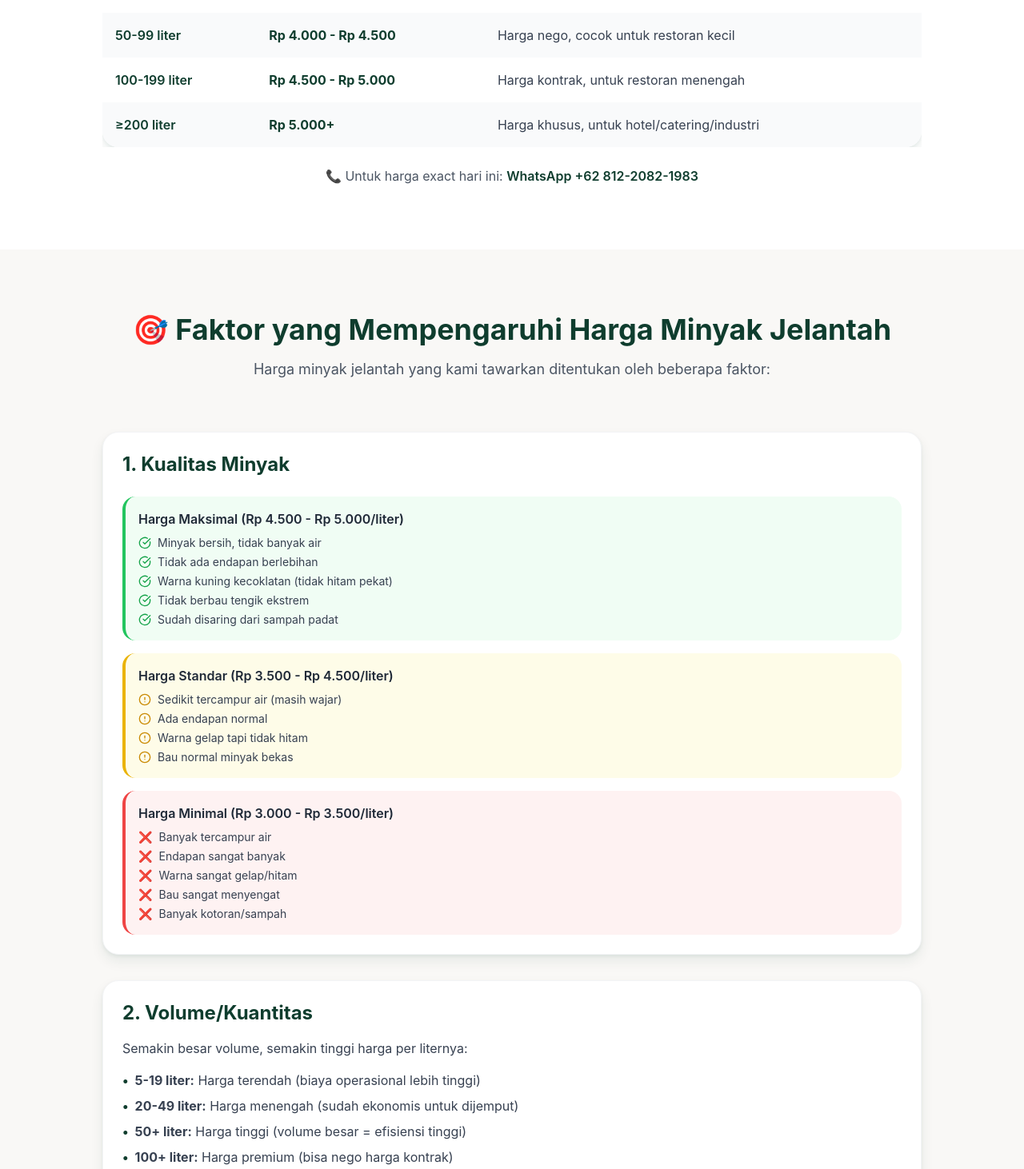
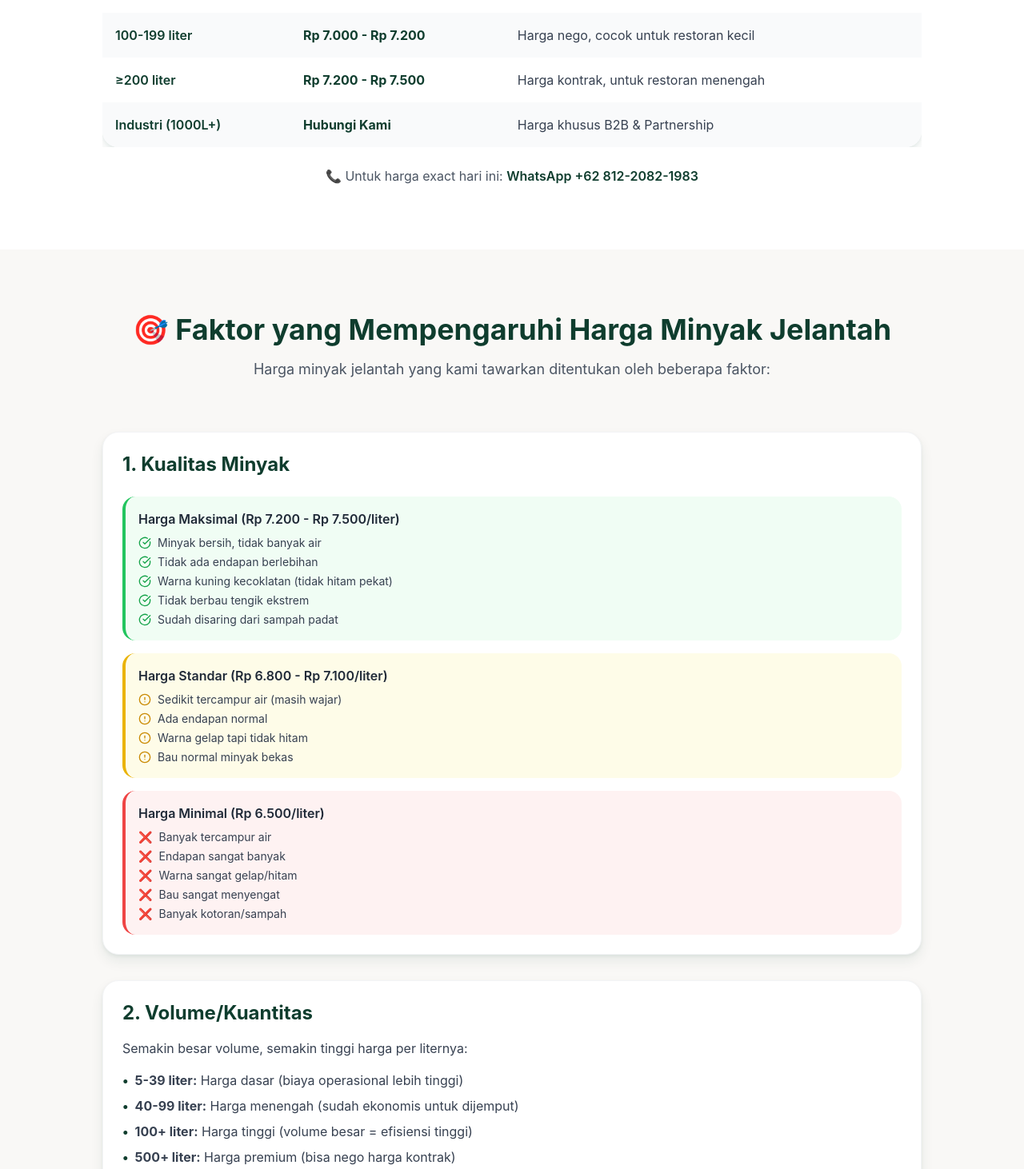
Before and after one commit to NexDesign-Agency/website-jelantahgo, a Next.js app: page /pricing in a window 1280 px wide. Shown: the part 1168-2630 px from the top of the page at 80% size. Built offline with nearby package versions, Linux system fonts and the light colour scheme.

Commit message:
Update pricing to Rp 6.500-7.500 and min pickup to 40L

```diff
--- a/src/app/about/page.tsx
+++ b/src/app/about/page.tsx
@@ -487,7 +487,7 @@ export default function AboutPage() {
                 {
                   number: '3',
                   title: 'Penjemputan/Antar',
-                  description: 'Min. 20L kami jemput gratis | <20L bisa antar ke kantor kami.',
+                  description: 'Min. 40L kami jemput gratis | <40L bisa antar ke kantor kami.',
                 },
                 {
                   number: '4',
@@ -646,7 +646,7 @@ export default function AboutPage() {
 
             <div className="card-premium">
               <p className="text-gray-700 mb-2">
-                <strong>Layanan Penjemputan:</strong> Kami menyediakan layanan penjemputan ke seluruh Jakarta untuk volume minimal 20 liter. Untuk volume di bawah itu, Anda bisa antar langsung ke kantor kami.
+                <strong>Layanan Penjemputan:</strong> Kami menyediakan layanan penjemputan ke seluruh Jakarta untuk volume minimal 40 liter. Untuk volume di bawah itu, Anda bisa antar langsung ke kantor kami.
               </p>
               <p className="text-gray-700">
                 <strong>Rencana Ekspansi:</strong> Sebagai pengepul minyak jelantah yang terus berkembang, kami berencana membuka layanan di Tangerang, Bekasi, Depok, dan Bogor dalam waktu dekat. Stay tuned!
--- a/src/app/pricing/page.tsx
+++ b/src/app/pricing/page.tsx
@@ -12,13 +12,13 @@ import FAQSchema from '@/components/FAQSchema'
 
 export const metadata: Metadata = {
   title: 'Harga Minyak Jelantah Jakarta 2025 | JelantahGO',
-  description: 'Update harga minyak jelantah terbaru di Jakarta 2025: Rp 7.500-8.500/liter. Bayar tunai/transfer langsung, penjemputan gratis ≥40L. Cek harga sekarang!',
+  description: 'Update harga minyak jelantah terbaru di Jakarta 2025: Rp 6.500-7.500/liter. Bayar tunai/transfer langsung, penjemputan gratis ≥40L. Cek harga sekarang!',
   alternates: {
     canonical: 'https://jelantahgo.com/pricing',
   },
   openGraph: {
     title: 'Harga Minyak Jelantah Jakarta 2025 | JelantahGO',
-    description: 'Update harga minyak jelantah terbaru di Jakarta 2025: Rp 7.500-8.500/liter. Bayar tunai/transfer langsung, penjemputan gratis ≥40L.',
+    description: 'Update harga minyak jelantah terbaru di Jakarta 2025: Rp 6.500-7.500/liter. Bayar tunai/transfer langsung, penjemputan gratis ≥40L.',
     url: 'https://jelantahgo.com/pricing',
     siteName: 'JelantahGO',
     images: [
@@ -35,7 +35,7 @@ export const metadata: Metadata = {
   twitter: {
     card: 'summary_large_image',
     title: 'Harga Minyak Jelantah Jakarta 2025 | JelantahGO',
-    description: 'Update harga minyak jelantah terbaru di Jakarta 2025: Rp 7.500-8.500/liter. Bayar tunai/transfer langsung, penjemputan gratis ≥40L.',
+    description: 'Update harga minyak jelantah terbaru di Jakarta 2025: Rp 6.500-7.500/liter. Bayar tunai/transfer langsung, penjemputan gratis ≥40L.',
     images: ['https://res.cloudinary.com/dknswj9co/image/upload/v1761171104/jelantah-go_3_h1mz5u.webp'],
   },
 }
@@ -44,11 +44,11 @@ export default function PricingPage() {
   const faqs = [
     {
       question: 'Berapa harga minyak jelantah hari ini?',
-      answer: 'Harga terbaru berkisar Rp 3.000 - Rp 5.000/liter tergantung kualitas dan volume. Untuk harga exact hari ini, hubungi WhatsApp kami: +62 812-2082-1983',
+      answer: 'Harga terbaru berkisar Rp 6.500 - Rp 7.500/liter tergantung kualitas dan volume. Untuk harga exact hari ini, hubungi WhatsApp kami: +62 812-2082-1983',
     },
     {
       question: 'Apakah harga bisa nego?',
-      answer: 'Volume <20L: Harga fixed. Volume 20-49L: Bisa nego sedikit. Volume ≥50L: Bisa nego lebih baik. Kontrak rutin: Nego harga kontrak jangka panjang.',
+      answer: 'Volume <40L: Harga fixed. Volume 40-99L: Bisa nego sedikit. Volume ≥100L: Bisa nego lebih baik. Kontrak rutin: Nego harga kontrak jangka panjang.',
     },
     {
       question: 'Kenapa harga minyak jelantah berubah-ubah?',
@@ -56,7 +56,7 @@ export default function PricingPage() {
     },
     {
       question: 'Apakah ada biaya tambahan selain harga per liter?',
-      answer: 'TIDAK ADA! Penjemputan ≥20L: GRATIS. Tidak ada biaya admin. Tidak ada potongan tidak jelas. Yang di timbangan = yang Anda terima.',
+      answer: 'TIDAK ADA! Penjemputan ≥40L: GRATIS. Tidak ada biaya admin. Tidak ada potongan tidak jelas. Yang di timbangan = yang Anda terima.',
     },
     {
       question: 'Bagaimana cara dapat harga tertinggi?',
@@ -147,29 +147,29 @@ export default function PricingPage() {
                 <tbody>
                   {[
                     {
-                      volume: '5-19 liter',
-                      harga: 'Rp 3.000 - Rp 3.500',
+                      volume: '5-39 liter',
+                      harga: 'Rp 6.500',
                       keterangan: 'Untuk rumah tangga, antar sendiri ke kantor',
                     },
                     {
-                      volume: '20-49 liter',
-                      harga: 'Rp 3.500 - Rp 4.000',
+                      volume: '40-99 liter',
+                      harga: 'Rp 6.800 - Rp 7.000',
                       keterangan: 'Penjemputan GRATIS, cocok untuk warung',
                     },
                     {
-                      volume: '50-99 liter',
-                      harga: 'Rp 4.000 - Rp 4.500',
+                      volume: '100-199 liter',
+                      harga: 'Rp 7.000 - Rp 7.200',
                       keterangan: 'Harga nego, cocok untuk restoran kecil',
                     },
                     {
-                      volume: '100-199 liter',
-                      harga: 'Rp 4.500 - Rp 5.000',
+                      volume: '≥200 liter',
+                      harga: 'Rp 7.200 - Rp 7.500',
                       keterangan: 'Harga kontrak, untuk restoran menengah',
                     },
                     {
-                      volume: '≥200 liter',
-                      harga: 'Rp 5.000+',
-                      keterangan: 'Harga khusus, untuk hotel/catering/industri',
+                      volume: 'Industri (1000L+)',
+                      harga: 'Hubungi Kami',
+                      keterangan: 'Harga khusus B2B & Partnership',
                     },
                   ].map((row, index) => (
                     <tr key={index} className={index % 2 === 0 ? 'bg-gray-50' : 'bg-white'}>
@@ -206,7 +206,7 @@ export default function PricingPage() {
               <h3 className="text-2xl font-bold text-[#0F3D2E] mb-6">1. Kualitas Minyak</h3>
               <div className="space-y-4">
                 <div className="bg-green-50 p-4 rounded-card border-l-4 border-green-500">
-                  <h4 className="font-semibold text-gray-800 mb-2">Harga Maksimal (Rp 4.500 - Rp 5.000/liter)</h4>
+                  <h4 className="font-semibold text-gray-800 mb-2">Harga Maksimal (Rp 7.200 - Rp 7.500/liter)</h4>
                   <ul className="space-y-1 text-sm text-gray-700">
                     <li className="flex items-start gap-2">
                       <CheckCircle className="w-4 h-4 text-green-600 mt-0.5 flex-shrink-0" />
@@ -231,7 +231,7 @@ export default function PricingPage() {
                   </ul>
                 </div>
                 <div className="bg-yellow-50 p-4 rounded-card border-l-4 border-yellow-500">
-                  <h4 className="font-semibold text-gray-800 mb-2">Harga Standar (Rp 3.500 - Rp 4.500/liter)</h4>
+                  <h4 className="font-semibold text-gray-800 mb-2">Harga Standar (Rp 6.800 - Rp 7.100/liter)</h4>
                   <ul className="space-y-1 text-sm text-gray-700">
                     <li className="flex items-start gap-2">
                       <AlertCircle className="w-4 h-4 text-yellow-600 mt-0.5 flex-shrink-0" />
@@ -252,7 +252,7 @@ export default function PricingPage() {
                   </ul>
                 </div>
                 <div className="bg-red-50 p-4 rounded-card border-l-4 border-red-500">
-                  <h4 className="font-semibold text-gray-800 mb-2">Harga Minimal (Rp 3.000 - Rp 3.500/liter)</h4>
+                  <h4 className="font-semibold text-gray-800 mb-2">Harga Minimal (Rp 6.500/liter)</h4>
                   <ul className="space-y-1 text-sm text-gray-700">
                     <li className="flex items-start gap-2">
                       <span className="text-red-600 font-bold">❌</span>
@@ -286,23 +286,23 @@ export default function PricingPage() {
               <ul className="space-y-2 text-gray-700">
                 <li className="flex items-start gap-2">
                   <span className="font-bold text-[#0F3D2E]">•</span>
-                  <span><strong>5-19 liter:</strong> Harga terendah (biaya operasional lebih tinggi)</span>
+                  <span><strong>5-39 liter:</strong> Harga dasar (biaya operasional lebih tinggi)</span>
                 </li>
                 <li className="flex items-start gap-2">
                   <span className="font-bold text-[#0F3D2E]">•</span>
-                  <span><strong>20-49 liter:</strong> Harga menengah (sudah ekonomis untuk dijemput)</span>
+                  <span><strong>40-99 liter:</strong> Harga menengah (sudah ekonomis untuk dijemput)</span>
                 </li>
                 <li className="flex items-start gap-2">
                   <span className="font-bold text-[#0F3D2E]">•</span>
-                  <span><strong>50+ liter:</strong> Harga tinggi (volume besar = efisiensi tinggi)</span>
+                  <span><strong>100+ liter:</strong> Harga tinggi (volume besar = efisiensi tinggi)</span>
                 </li>
                 <li className="flex items-start gap-2">
                   <span className="font-bold text-[#0F3D2E]">•</span>
-                  <span><strong>100+ liter:</strong> Harga premium (bisa nego harga kontrak)</span>
+                  <span><strong>500+ liter:</strong> Harga premium (bisa nego harga kontrak)</span>
                 </li>
                 <li className="flex items-start gap-2">
                   <span className="font-bold text-[#0F3D2E]">•</span>
-                  <span><strong>200+ liter:</strong> Harga special (partnership jangka panjang)</span>
+                  <span><strong>1000+ liter:</strong> Harga special (partnership jangka panjang)</span>
                 </li>
               </ul>
             </div>
@@ -406,10 +406,10 @@ export default function PricingPage() {
                       'Volume: 15 liter',
                       'Kualitas: Standar (sedikit air)',
                       'Metode: Antar sendiri ke kantor',
-                      'Harga: Rp 3.500/liter',
+                      'Harga: Rp 6.500/liter',
                     ],
-                    calculation: '15 liter × Rp 3.500 = Rp 52.500',
-                    result: 'Yang Anda Terima: Rp 52.500 tunai/transfer',
+                    calculation: '15 liter × Rp 6.500 = Rp 97.500',
+                    result: 'Yang Anda Terima: Rp 97.500 tunai/transfer',
                   },
                   {
                     title: 'Contoh 2: Warung Gorengan',
@@ -417,10 +417,10 @@ export default function PricingPage() {
                       'Volume: 40 liter',
                       'Kualitas: Bagus (sudah disaring)',
                       'Metode: Dijemput gratis',
-                      'Harga: Rp 4.000/liter',
+                      'Harga: Rp 6.800/liter',
                     ],
-                    calculation: '40 liter × Rp 4.000 = Rp 160.000',
-                    result: 'Yang Anda Terima: Rp 160.000 tunai/transfer',
+                    calculation: '40 liter × Rp 6.800 = Rp 272.000',
+                    result: 'Yang Anda Terima: Rp 272.000 tunai/transfer',
                   },
                   {
                     title: 'Contoh 3: Restoran Padang',
@@ -428,10 +428,10 @@ export default function PricingPage() {
                       'Volume: 120 liter',
                       'Kualitas: Sangat bagus (bersih, sedikit air)',
                       'Metode: Dijemput, kontrak bulanan',
-                      'Harga: Rp 4.700/liter (harga kontrak)',
+                      'Harga: Rp 7.200/liter (harga kontrak)',
                     ],
-                    calculation: '120 liter × Rp 4.700 = Rp 564.000',
-                    result: 'Yang Anda Terima: Rp 564.000/bulan | Penghasilan Tahunan: Rp 564.000 × 12 = Rp 6.768.000/tahun',
+                    calculation: '120 liter × Rp 7.200 = Rp 864.000',
+                    result: 'Yang Anda Terima: Rp 864.000/bulan | Penghasilan Tahunan: Rp 864.000 × 12 = Rp 10.368.000/tahun',
                   },
                   {
                     title: 'Contoh 4: Hotel Bintang 3',
@@ -439,10 +439,10 @@ export default function PricingPage() {
                       'Volume: 350 liter',
                       'Kualitas: Premium (dikelola dengan baik)',
                       'Metode: Dijemput 2x/bulan, kontrak 6 bulan',
-                      'Harga: Rp 5.000/liter (harga partnership)',
+                      'Harga: Rp 7.500/liter (harga partnership)',
                     ],
-                    calculation: '350 liter × Rp 5.000 = Rp 1.750.000',
-                    result: 'Yang Anda Terima: Rp 1.750.000/bulan | Penghasilan Tahunan: Rp 1.750.000 × 12 = Rp 21.000.000/tahun',
+                    calculation: '350 liter × Rp 7.500 = Rp 2.625.000',
+                    result: 'Yang Anda Terima: Rp 2.625.000/bulan | Penghasilan Tahunan: Rp 2.625.000 × 12 = Rp 31.500.000/tahun',
                   },
                   {
                     title: 'Contoh 5: Agen Pengumpul RT',
@@ -450,10 +450,10 @@ export default function PricingPage() {
                       'Skenario: Ibu RT mengumpulkan dari 15 rumah tetangga',
                       'Volume: 10 liter/bulan per rumah',
                       'Total: 15 rumah × 10 liter = 150 liter',
-                      'Harga: Rp 4.500/liter (volume besar)',
+                      'Harga: Rp 7.000/liter (volume besar)',
                     ],
-                    calculation: '150 liter × Rp 4.500 = Rp 675.000',
-                    result: 'Margin Agen: Beli dari tetangga Rp 3.000/liter (Modal: Rp 450.000) | Jual ke JelantahGo: Rp 675.000 | Profit: Rp 225.000/bulan | Penghasilan Tahunan: Rp 2.700.000/tahun (Bisnis sampingan yang menguntungkan!)',
+                    calculation: '150 liter × Rp 7.000 = Rp 1.050.000',
+                    result: 'Margin Agen: Beli dari tetangga Rp 5.000/liter (Modal: Rp 750.000) | Jual ke JelantahGo: Rp 1.050.000 | Profit: Rp 300.000/bulan | Penghasilan Tahunan: Rp 3.600.000/tahun (Bisnis sampingan yang menguntungkan!)',
                   },
                 ].map((example, index) => (
                   <div key={index} className="bg-[#F9F8F6] p-6 rounded-card border border-gray-200">
@@ -510,7 +510,7 @@ export default function PricingPage() {
                 tips: [
                   {
                     subTitle: 'Volume Awal → Volume Target → Kenaikan Harga',
-                    description: '10 liter (Rp 3.000) → 30 liter (Rp 3.800) = +Rp 800/liter | 30 liter (Rp 3.800) → 60 liter (Rp 4.300) = +Rp 500/liter | 60 liter (Rp 4.300) → 120 liter (Rp 4.700) = +Rp 400/liter',
+                    description: '10 liter (Rp 6.500) → 40 liter (Rp 6.800) = +Rp 300/liter | 40 liter (Rp 6.800) → 100 liter (Rp 7.000) = +Rp 200/liter | 100 liter (Rp 7.000) → 200 liter (Rp 7.200) = +Rp 200/liter',
                     impact: 'Cara Kumpulkan Volume: Kumpulkan dari tetangga RT, titip jerigen di warung RT, koordinasi dengan PKK/arisan, jadi agen pengumpul lokal',
                   },
                 ],
@@ -596,10 +596,10 @@ export default function PricingPage() {
               </thead>
               <tbody>
                 {[
-                  { aspek: 'Harga', jelantahgo: 'Rp 3.000 - Rp 5.000/L', konvensional: 'Rp 2.000 - Rp 4.000/L' },
+                  { aspek: 'Harga', jelantahgo: 'Rp 6.500 - Rp 7.500/L', konvensional: 'Rp 4.000 - Rp 5.500/L' },
                   { aspek: 'Transparansi', jelantahgo: 'Timbangan digital, Anda lihat', konvensional: 'Sering tidak transparan' },
                   { aspek: 'Pembayaran', jelantahgo: 'Tunai/transfer instant', konvensional: 'Sering tempo/dikurangi' },
-                  { aspek: 'Penjemputan', jelantahgo: 'Gratis ≥20L', konvensional: 'Kadang ada biaya' },
+                  { aspek: 'Penjemputan', jelantahgo: 'Gratis ≥40L', konvensional: 'Kadang ada biaya' },
                   { aspek: 'Response', jelantahgo: '5-30 menit (jam kerja)', konvensional: 'Sering lambat' },
                   { aspek: 'Dokumentasi', jelantahgo: 'Nota resmi, invoice', konvensional: 'Sering tidak ada' },
                   { aspek: 'Kontrak', jelantahgo: 'Bisa kontrak jangka panjang', konvensional: 'Jarang ada sistem kontrak' },
@@ -646,10 +646,10 @@ export default function PricingPage() {
                   </thead>
                   <tbody>
                     {[
-                      { skenario: '1 Rumah', volume: '5L', harga: 'Rp 3.000', bulan: 'Rp 15.000', tahun: 'Rp 180.000' },
-                      { skenario: '1 Rumah (rajin masak)', volume: '10L', harga: 'Rp 3.500', bulan: 'Rp 35.000', tahun: 'Rp 420.000' },
-                      { skenario: 'Agen RT (5 rumah)', volume: '50L', harga: 'Rp 4.000', bulan: 'Rp 200.000', tahun: 'Rp 2.400.000' },
-                      { skenario: 'Agen RT (15 rumah)', volume: '150L', harga: 'Rp 4.500', bulan: 'Rp 675.000', tahun: 'Rp 8.100.000' },
+                      { skenario: '1 Rumah', volume: '5L', harga: 'Rp 6.500', bulan: 'Rp 32.500', tahun: 'Rp 390.000' },
+                      { skenario: '1 Rumah (rajin masak)', volume: '10L', harga: 'Rp 6.500', bulan: 'Rp 65.000', tahun: 'Rp 780.000' },
+                      { skenario: 'Agen RT (5 rumah)', volume: '50L', harga: 'Rp 6.800', bulan: 'Rp 340.000', tahun: 'Rp 4.080.000' },
+                      { skenario: 'Agen RT (15 rumah)', volume: '150L', harga: 'Rp 7.000', bulan: 'Rp 1.050.000', tahun: 'Rp 12.600.000' },
                     ].map((row, index) => (
                       <tr key={index} className={index % 2 === 0 ? 'bg-gray-50' : 'bg-white'}>
                         <td className="p-3 text-sm">{row.skenario}</td>
@@ -683,10 +683,10 @@ export default function PricingPage() {
                   </thead>
                   <tbody>
                     {[
-                      { jenis: 'Warung Nasi', volume: '30L', harga: 'Rp 3.800', bulan: 'Rp 114.000', tahun: 'Rp 1.368.000' },
-                      { jenis: 'Warung Gorengan', volume: '60L', harga: 'Rp 4.200', bulan: 'Rp 252.000', tahun: 'Rp 3.024.000' },
-                      { jenis: 'Restoran Padang', volume: '150L', harga: 'Rp 4.700', bulan: 'Rp 705.000', tahun: 'Rp 8.460.000' },
-                      { jenis: 'Resto Ayam Geprek', volume: '100L', harga: 'Rp 4.500', bulan: 'Rp 450.000', tahun: 'Rp 5.400.000' },
+                      { jenis: 'Warung Nasi', volume: '30L', harga: 'Rp 6.500', bulan: 'Rp 195.000', tahun: 'Rp 2.340.000' },
+                      { jenis: 'Warung Gorengan', volume: '60L', harga: 'Rp 6.800', bulan: 'Rp 408.000', tahun: 'Rp 4.896.000' },
+                      { jenis: 'Restoran Padang', volume: '150L', harga: 'Rp 7.200', bulan: 'Rp 1.080.000', tahun: 'Rp 12.960.000' },
+                      { jenis: 'Resto Ayam Geprek', volume: '100L', harga: 'Rp 7.000', bulan: 'Rp 700.000', tahun: 'Rp 8.400.000' },
                     ].map((row, index) => (
                       <tr key={index} className={index % 2 === 0 ? 'bg-gray-50' : 'bg-white'}>
                         <td className="p-3 text-sm">{row.jenis}</td>
@@ -720,9 +720,9 @@ export default function PricingPage() {
                   </thead>
                   <tbody>
                     {[
-                      { jenis: 'Hotel Bintang 3', volume: '300L', harga: 'Rp 5.000', bulan: 'Rp 1.500.000', tahun: 'Rp 18.000.000' },
-                      { jenis: 'Catering Industri', volume: '500L', harga: 'Rp 5.000', bulan: 'Rp 2.500.000', tahun: 'Rp 30.000.000' },
-                      { jenis: 'Hotel Bintang 4-5', volume: '800L', harga: 'Rp 5.200', bulan: 'Rp 4.160.000', tahun: 'Rp 49.920.000' },
+                      { jenis: 'Hotel Bintang 3', volume: '300L', harga: 'Rp 7.500', bulan: 'Rp 2.250.000', tahun: 'Rp 27.000.000' },
+                      { jenis: 'Catering Industri', volume: '500L', harga: 'Rp 7.500', bulan: 'Rp 3.750.000', tahun: 'Rp 45.000.000' },
+                      { jenis: 'Hotel Bintang 4-5', volume: '800L', harga: 'Rp 7.500', bulan: 'Rp 6.000.000', tahun: 'Rp 72.000.000' },
                     ].map((row, index) => (
                       <tr key={index} className={index % 2 === 0 ? 'bg-gray-50' : 'bg-white'}>
                         <td className="p-3 text-sm">{row.jenis}</td>
--- a/src/app/syarat-ketentuan/page.tsx
+++ b/src/app/syarat-ketentuan/page.tsx
@@ -4,7 +4,7 @@ import { FileText, CheckCircle, AlertCircle, DollarSign } from 'lucide-react'
 
 export const metadata: Metadata = {
   title: 'Syarat & Ketentuan Jual Minyak Jelantah | JelantahGO',
-  description: 'Syarat & ketentuan jual minyak jelantah di JelantahGO: Standar kualitas, min 40L penjemputan gratis, bayar tunai langsung. Harga transparan Rp 7.500-8.500/L.',
+  description: 'Syarat & ketentuan jual minyak jelantah di JelantahGO: Standar kualitas, min 40L penjemputan gratis, bayar tunai langsung. Harga transparan Rp 6.500-7.500/L.',
   robots: 'index, follow',
   alternates: {
     canonical: 'https://jelantahgo.com/syarat-ketentuan',
```
Also changed, not shown: src/app/area-layanan/page.tsx (+5 -5 lines), src/app/cara-jual-minyak-jelantah/page.tsx (+22 -22 lines), src/app/cara-kerja/page.tsx (+11 -12 lines), src/app/contact/page.tsx (+7 -7 lines).
